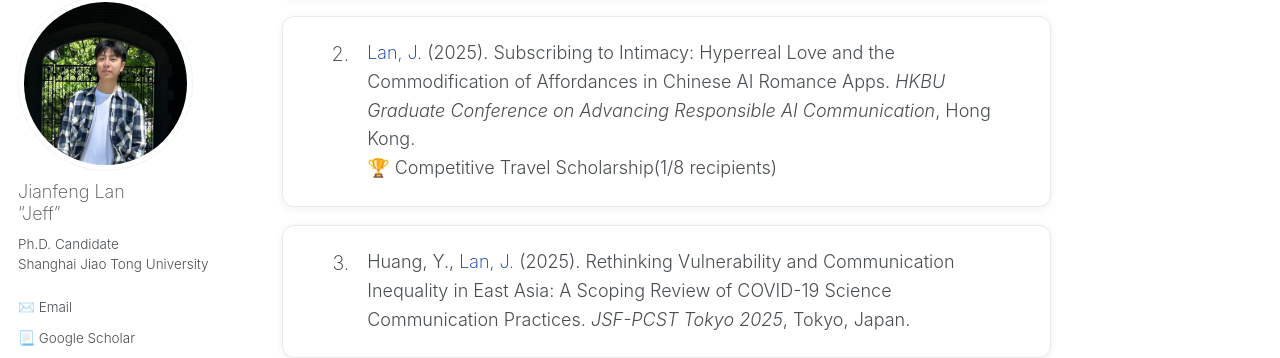
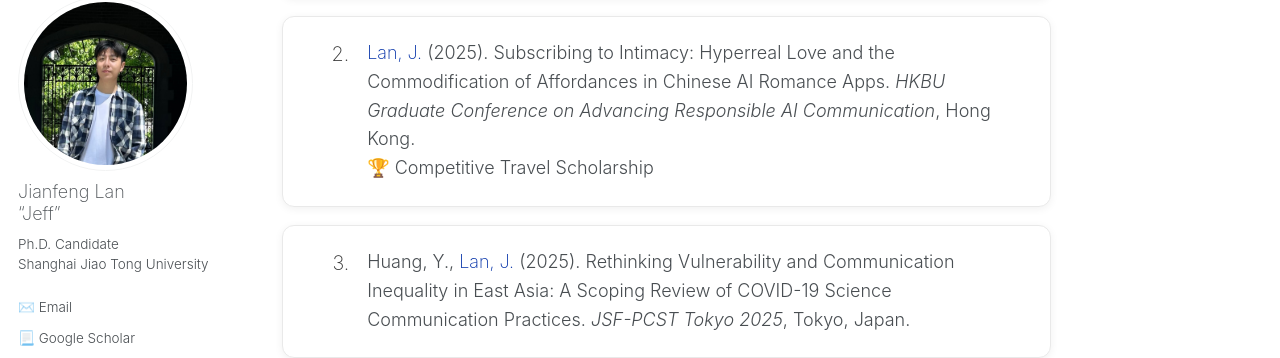
Before and after one commit to jianfenglan/jianfenglan.github.io, a Jekyll site: the page built from articles.md, in a window 1280 px wide and 900 px high, scrolled down 1116 px. Shown: the part 103-461 px from the top of the window. Built offline with Jekyll 4.4.1, drawn with Linux system fonts in a browser that asks for light colours.

Commit message:
Update articles.md

```diff
--- a/articles.md
+++ b/articles.md
@@ -165,7 +165,7 @@ h2 {
  <div class="publication-card" data-detail="Under Review 🙏🏻">
     <div class="publication-content"><span class="my-name">Lan, J.</span> (2025). Less Positive but More Covert: Examining Geolocation-based Discursive Violence on Chinese Social Media after IP Address Disclosure. <em>111th NCA Annual Convention</em>, Denver, U.S. </div></div>
     <div class="publication-card" data-detail="Work in progress ✍🏻">
-    <div class="publication-content"><span class="my-name">Lan, J.</span> (2025). Subscribing to Intimacy: Hyperreal Love and the Commodification of Affordances in Chinese AI Romance Apps. <em> HKBU Graduate Conference on Advancing Responsible AI Communication</em>, Hong Kong. <br>🏆 Competitive Travel Scholarship(1/8 recipients)</div></div>
+    <div class="publication-content"><span class="my-name">Lan, J.</span> (2025). Subscribing to Intimacy: Hyperreal Love and the Commodification of Affordances in Chinese AI Romance Apps. <em> HKBU Graduate Conference on Advancing Responsible AI Communication</em>, Hong Kong. <br>🏆 Competitive Travel Scholarship</div></div>
   <div class="publication-card" data-detail="Work in progress ✍🏻">
     <div class="publication-content">Huang, Y., <span class="my-name">Lan, J.</span> (2025). Rethinking Vulnerability and Communication Inequality in East Asia: A Scoping Review of COVID-19 Science Communication Practices. <em>JSF-PCST Tokyo 2025</em>, Tokyo, Japan. </div></div>
   <div class="publication-card" data-detail="Under Review 🙏🏻">
```
